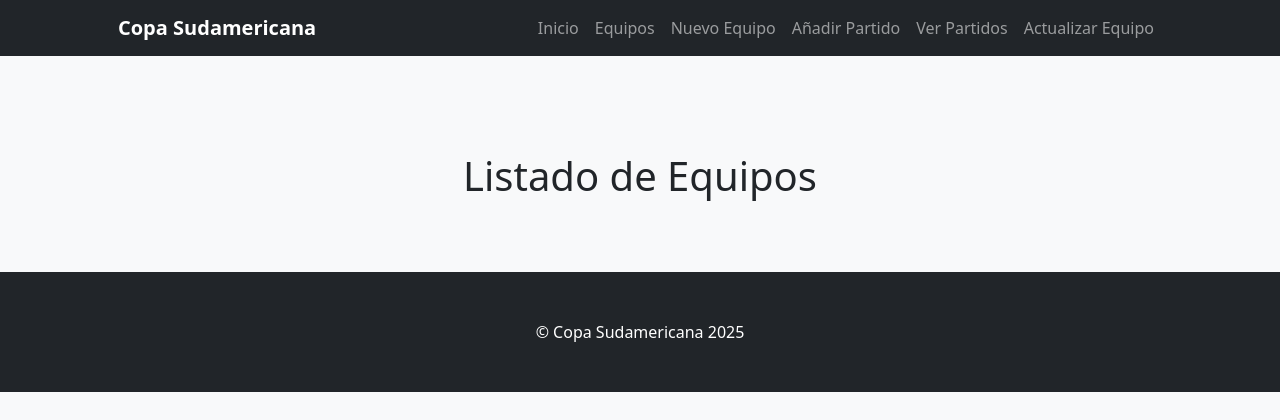
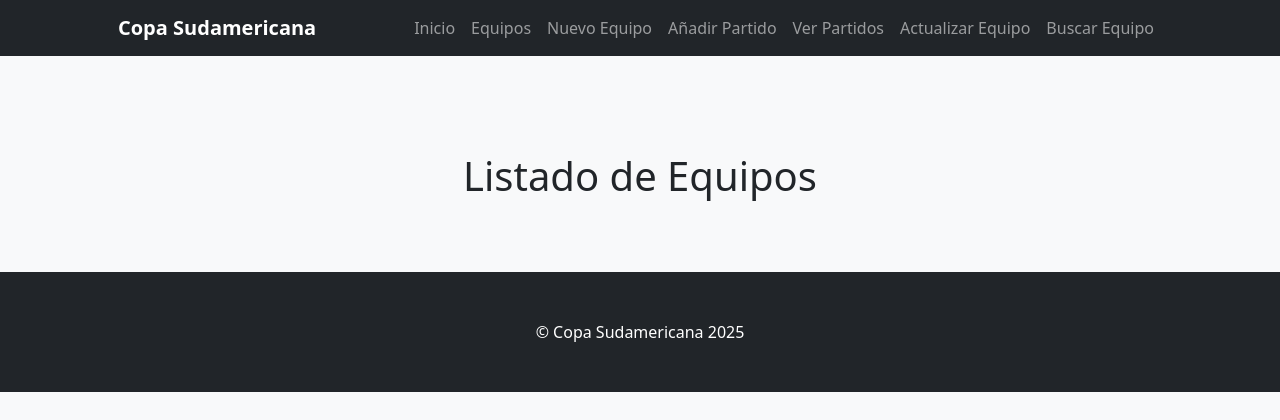
Before and after one commit to Stiven-Andres/dev_sudamericana_2024, a FastAPI app: page /equipos-html in a window 1280 px wide. Shown: the top 420 px of the page. Run offline with FastAPI, Linux system fonts and the light colour scheme; data that the repository does not hold is empty; some libraries are stand-ins or nearby versions.

Commit message:
actualizacion formulario buscar equipo_html

```diff
--- a/main.py
+++ b/main.py
@@ -60,6 +60,45 @@ async def mostrar_equipo_agregado(request: Request, nombre: str, grupo: str, pai
 async def mostrar_formulario_actualizar_equipo(request: Request, session: AsyncSession = Depends(get_session)):
     equipos = await obtener_todos_los_equipos(session)
     return templates.TemplateResponse("formulario_actualizar_equipo.html", {"request": request, "equipos": equipos})
+
+@app.get("/formulario-buscar-equipo", response_class=HTMLResponse)
+async def mostrar_formulario_buscar_equipo(request: Request, session: AsyncSession = Depends(get_session)):
+    equipos = await obtener_todos_los_equipos(session) # Se usa para el select del formulario
+    return templates.TemplateResponse("formulario_buscar_equipo.html", {"request": request, "equipos": equipos})
+
+@app.post("/buscar-equipo/", response_class=HTMLResponse)
+async def buscar_equipo_html(
+    request: Request,
+    equipo_id: int = Form(...),
+    session: AsyncSession = Depends(get_session) # Inyecta la sesión aquí también
+):
+    try:
+        # LLAMADA A LA NUEVA FUNCIÓN DE OPERATIONS.PY
+        equipo = await obtener_equipo_y_manejar_error(session, equipo_id)
+
+        # Si la función no lanzó una excepción, el equipo fue encontrado
+        return templates.TemplateResponse(
+            "equipo_encontrado.html",
+            {
+                "request": request,
+                "equipo": equipo
+            }
+        )
+    except HTTPException as e:
+        # Captura la excepción lanzada por obtener_equipo_y_manejar_error
+        # y renderiza el formulario con el mensaje de error.
+        equipos = await obtener_todos_los_equipos(session)
+        return templates.TemplateResponse(
+            "formulario_buscar_equipo.html",
+            {"request": request, "equipos": equipos, "error_message": e.detail}
+        )
+    except Exception as e:
+        # Para cualquier otro error inesperado
+        equipos = await obtener_todos_los_equipos(session)
+        return templates.TemplateResponse(
+            "formulario_buscar_equipo.html",
+            {"request": request, "equipos": equipos, "error_message": f"Error interno del servidor: {e}"}
+        )
 
 @app.post("/actualizar-equipo/", response_class=HTMLResponse)
 async def actualizar_equipo_html(
--- a/operations.py
+++ b/operations.py
@@ -53,6 +53,7 @@ async def create_equipo_sql(session: AsyncSession, equipo: EquipoSQL):
     await session.commit()
     await session.refresh(equipo_db)
     return equipo_db
+
 
 
 
@@ -124,6 +125,12 @@ async def eliminar_equipo_sql(session: AsyncSession, equipo_id: int):
     await session.commit()
     return True
 
+
+async def obtener_equipo_y_manejar_error(session: AsyncSession, equipo_id: int) -> EquipoSQL:
+    equipo = await session.get(EquipoSQL, equipo_id)
+    if not equipo:
+        raise HTTPException(status_code=404, detail="Equipo no encontrado con ese ID.")
+    return equipo
 # --------------------------------------------------------- operations Partido -----------------------------------------------------------------------------
 
 async def create_partido_sql(session: AsyncSession, partido: PartidoSQL):
--- a/templates/base.html
+++ b/templates/base.html
@@ -36,8 +36,11 @@
                 <li class="nav-item">
                     <a class="nav-link" href="{{ url_for('mostrar_partidos') }}">Ver Partidos</a>
                 </li>
+                <li class="nav-item">
+                    <a class="nav-link" href="{{ url_for('mostrar_formulario_actualizar_equipo') }}">Actualizar Equipo</a>
+                </li>
                 <li class="nav-item"> {# ¡Añade esta línea! #}
-                    <a class="nav-link" href="{{ url_for('mostrar_formulario_actualizar_equipo') }}">Actualizar Equipo</a>
+                    <a class="nav-link" href="{{ url_for('mostrar_formulario_buscar_equipo') }}">Buscar Equipo</a>
                 </li>
             </ul>
         </div>
```
Also changed, not shown: templates/Formulario_buscar_equipo.html (added, +32 -0 lines), templates/equipo_encontrado.html (added, +36 -0 lines).
